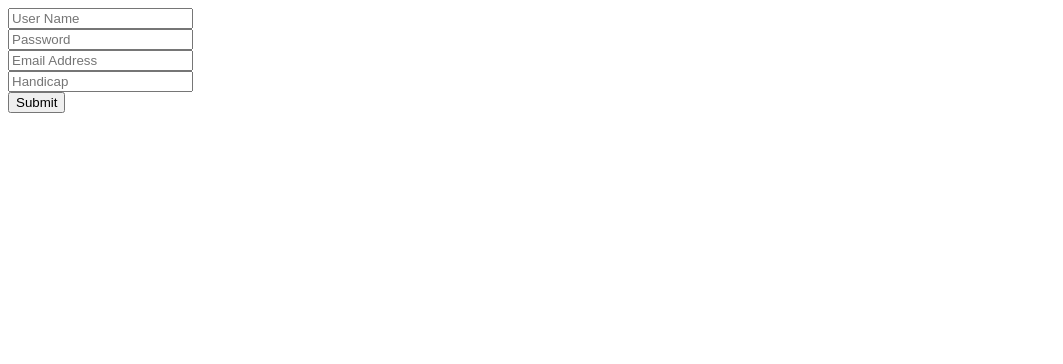
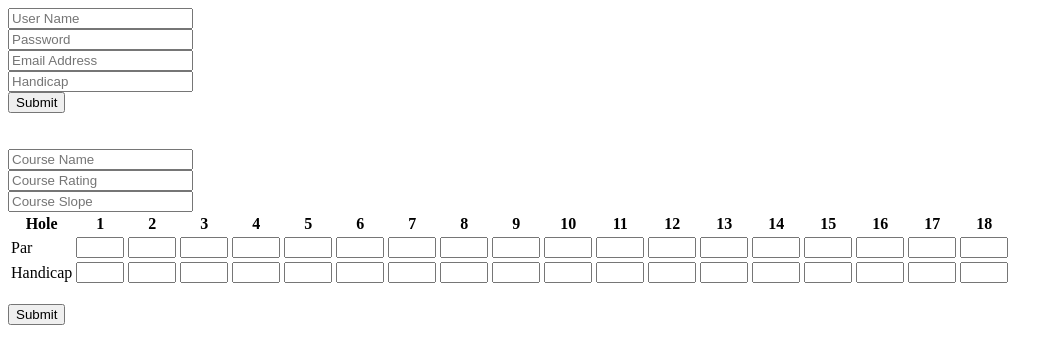
Before and after one commit to GolfBets/golf-app-server, a website: page index.html in a window 1280 px wide. Shown: the whole page, without its empty margins (0-1063 px from the left). Drawn offline with Linux system fonts and the light colour scheme.

Commit message:
html to save course info created

```diff
--- a/index.html
+++ b/index.html
@@ -30,7 +30,83 @@
     <br>
     <input type="submit" name="submit" value="Submit">
   </form>
-
+  <br>
+  <br>
+  <form action="/createcourse" method="post">
+    <input type="text" name="name" placeholder="Course Name">
+    <br>
+    <input type="number" name="rating" step="0.1" placeholder="Course Rating">
+    <br>
+    <input type="number" name="slope" placeholder="Course Slope">
+    <br>
+    <table>
+      <tr>
+        <th>Hole</th>
+        <th>1</th>
+        <th>2</th>
+        <th>3</th>
+        <th>4</th>
+        <th>5</th>
+        <th>6</th>
+        <th>7</th>
+        <th>8</th>
+        <th>9</th>
+        <th>10</th>
+        <th>11</th>
+        <th>12</th>
+        <th>13</th>
+        <th>14</th>
+        <th>15</th>
+        <th>16</th>
+        <th>17</th>
+        <th>18</th>
+      </tr>
+      <tr>
+        <td>Par</td>
+        <td><input type="number" name="par" min="0" class="inputtable"></td>
+        <td><input type="number" name="par" min="0" class="inputtable"></td>
+        <td><input type="number" name="par" min="0" class="inputtable"></td>
+        <td><input type="number" name="par" min="0" class="inputtable"></td>
+        <td><input type="number" name="par" min="0" class="inputtable"></td>
+        <td><input type="number" name="par" min="0" class="inputtable"></td>
+        <td><input type="number" name="par" min="0" class="inputtable"></td>
+        <td><input type="number" name="par" min="0" class="inputtable"></td>
+        <td><input type="number" name="par" min="0" class="inputtable"></td>
+        <td><input type="number" name="par" min="0" class="inputtable"></td>
+        <td><input type="number" name="par" min="0" class="inputtable"></td>
+        <td><input type="number" name="par" min="0" class="inputtable"></td>
+        <td><input type="number" name="par" min="0" class="inputtable"></td>
+        <td><input type="number" name="par" min="0" class="inputtable"></td>
+        <td><input type="number" name="par" min="0" class="inputtable"></td>
+        <td><input type="number" name="par" min="0" class="inputtable"></td>
+        <td><input type="number" name="par" min="0" class="inputtable"></td>
+        <td><input type="number" name="par" min="0" class="inputtable"></td>
+      </tr>
+      <tr>
+        <td>Handicap</td>
+        <td><input type="number" name="handicap" min="0" class="inputtable"></td>
+        <td><input type="number" name="handicap" min="0" class="inputtable"></td>
+        <td><input type="number" name="handicap" min="0" class="inputtable"></td>
+        <td><input type="number" name="handicap" min="0" class="inputtable"></td>
+        <td><input type="number" name="handicap" min="0" class="inputtable"></td>
+        <td><input type="number" name="handicap" min="0" class="inputtable"></td>
+        <td><input type="number" name="handicap" min="0" class="inputtable"></td>
+        <td><input type="number" name="handicap" min="0" class="inputtable"></td>
+        <td><input type="number" name="handicap" min="0" class="inputtable"></td>
+        <td><input type="number" name="handicap" min="0" class="inputtable"></td>
+        <td><input type="number" name="handicap" min="0" class="inputtable"></td>
+        <td><input type="number" name="handicap" min="0" class="inputtable"></td>
+        <td><input type="number" name="handicap" min="0" class="inputtable"></td>
+        <td><input type="number" name="handicap" min="0" class="inputtable"></td>
+        <td><input type="number" name="handicap" min="0" class="inputtable"></td>
+        <td><input type="number" name="handicap" min="0" class="inputtable"></td>
+        <td><input type="number" name="handicap" min="0" class="inputtable"></td>
+        <td><input type="number" name="handicap" min="0" class="inputtable"></td>
+      </tr>
+    </table>
+    <br>
+    <input type="submit" name="submit" value="Submit">
+  </form>
 
 </body>
 </html>
```
